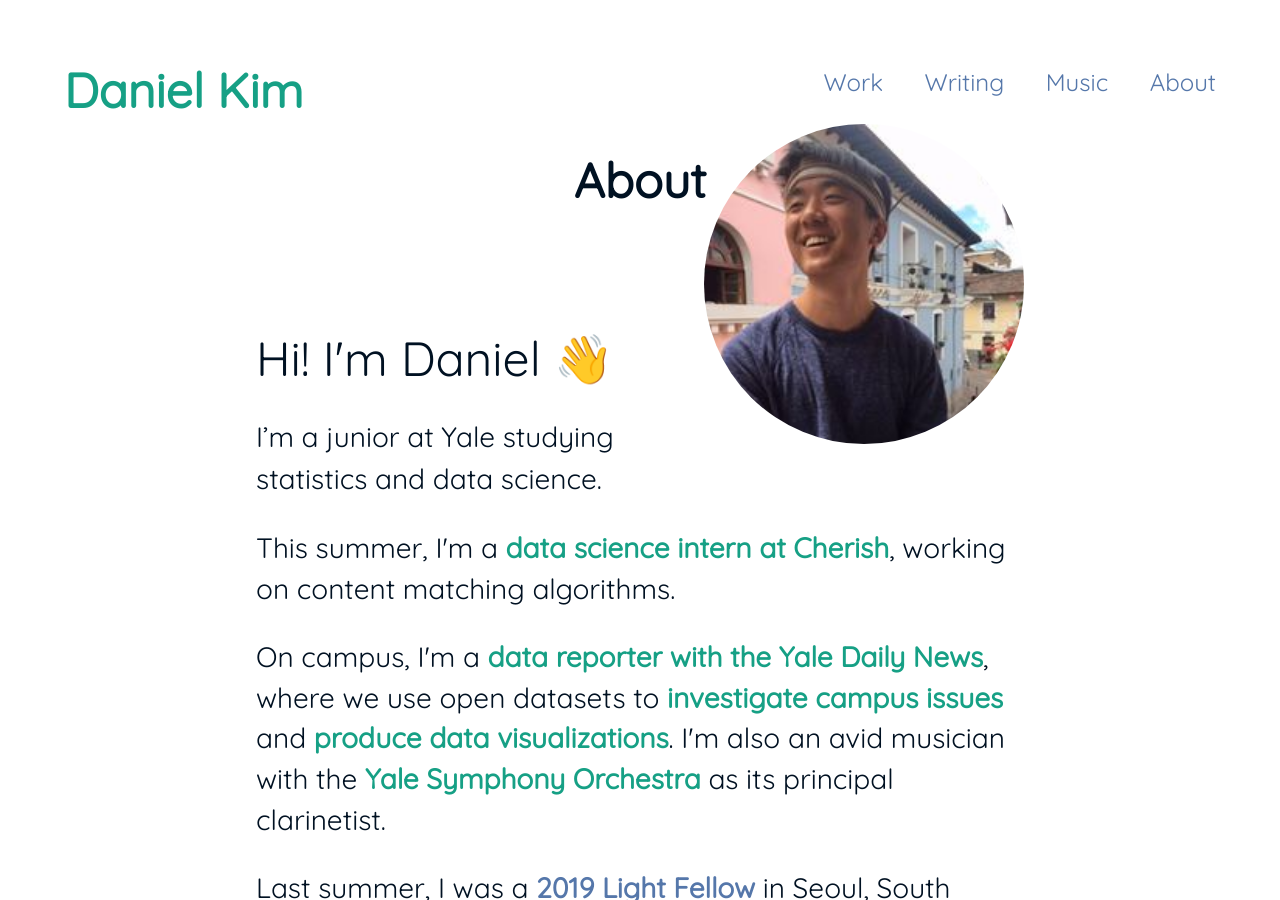
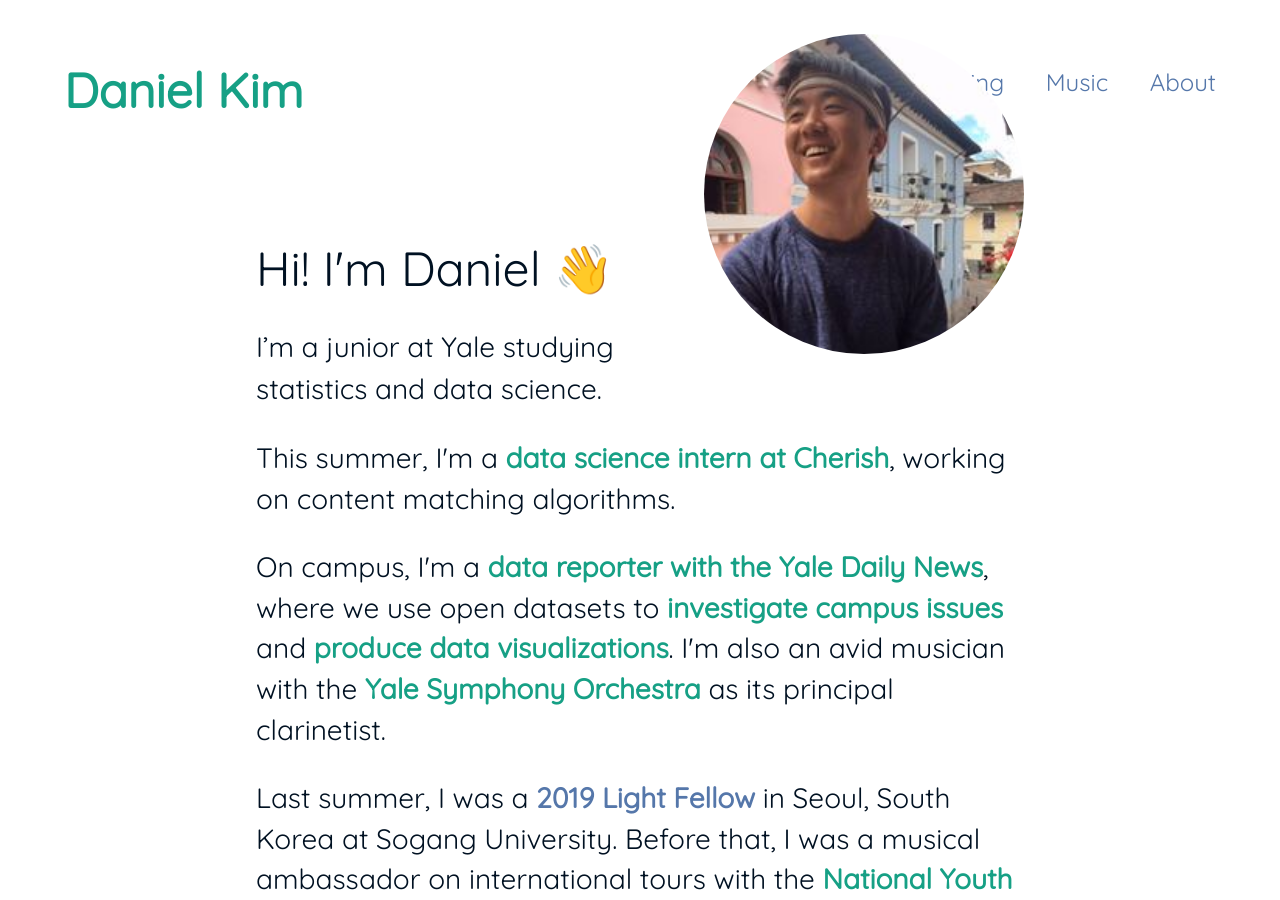
Before and after one commit to danielk56/danielk56.github.io, a Jekyll site: the page built from about.html, in a window 1280 px wide and 900 px high. Built offline with Jekyll 4.4.1, drawn with Linux system fonts in a browser that asks for light colours.

Commit message:
Update about.html

```diff
--- a/about.html
+++ b/about.html
@@ -1,6 +1,5 @@
 ---
 layout: page
-title: About
 ---
 
 <div class="wide">
@@ -13,11 +12,11 @@ title: About
 
     <p class="home-blurb">On campus, I'm a <strong>data reporter with the Yale Daily News</strong>, where we use open datasets to <strong>investigate campus issues</strong> and <strong>produce data visualizations</strong>. I'm also an avid musician with the <strong> Yale Symphony Orchestra </strong> as its principal clarinetist.</p>
 
-    <p class="home-blurb">Last summer, I was a <a href="https://light.yale.edu/about/latest-fellowship-winners" style="font-weight: 600">2019 Light Fellow</a> in Seoul, South Korea at Sogang University. Before that, I was a musical ambassador on international tours with the <a href="https://www.carnegiehall.org/Education/Young-Musicians/National-Youth-Ensembles/NYO-USA/NYO-USA-2017" target="_blank"><strong> National Youth Orchestra of the United States of America.</strong></a>.</p>
+    <p class="home-blurb">Last summer, I was a <a href="https://light.yale.edu/about/latest-fellowship-winners" style="font-weight: 600"> 2019 Light Fellow</a> in Seoul, South Korea at Sogang University. Before that, I was a musical ambassador on international tours with the <a href="https://www.carnegiehall.org/Education/Young-Musicians/National-Youth-Ensembles/NYO-USA/NYO-USA-2017" target="_blank"><strong> National Youth Orchestra of the United States of America.</strong></a>.</p>
 
     <div class="home-pills">More about me</div>
 
-    <p class="home-blurb">I'm passionate about data visualization, particularly as a way of briding the gap between communities and resources. In my free time, I love to play music and cook. Check out <a href="https://danielk56.github.io/music/">my music</a> or see some <a href="https://danielk56.github.io/work/">things I've worked on</a>.
+    <p class="home-blurb">I'm passionate about data visualization, particularly as a way of briding the gap between communities and resources. In my free time, I love to play music and cook. Check out <a href="https://danielk56.github.io/music">my music</a> or see some <a href="https://danielk56.github.io/work">things I've worked on</a>.
 
     <p class="home-blurb">Share anything in common? <a href="mailto:d.j.kim@yale.edu"><strong>Let's chat→</strong></a>.</p>
 
```
